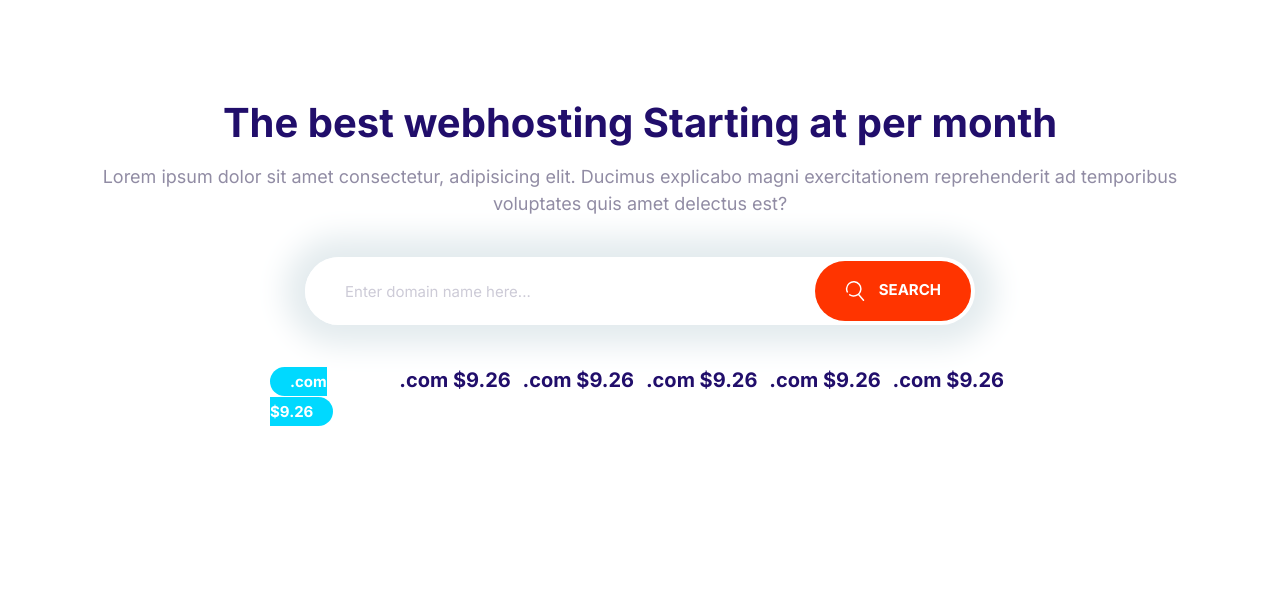
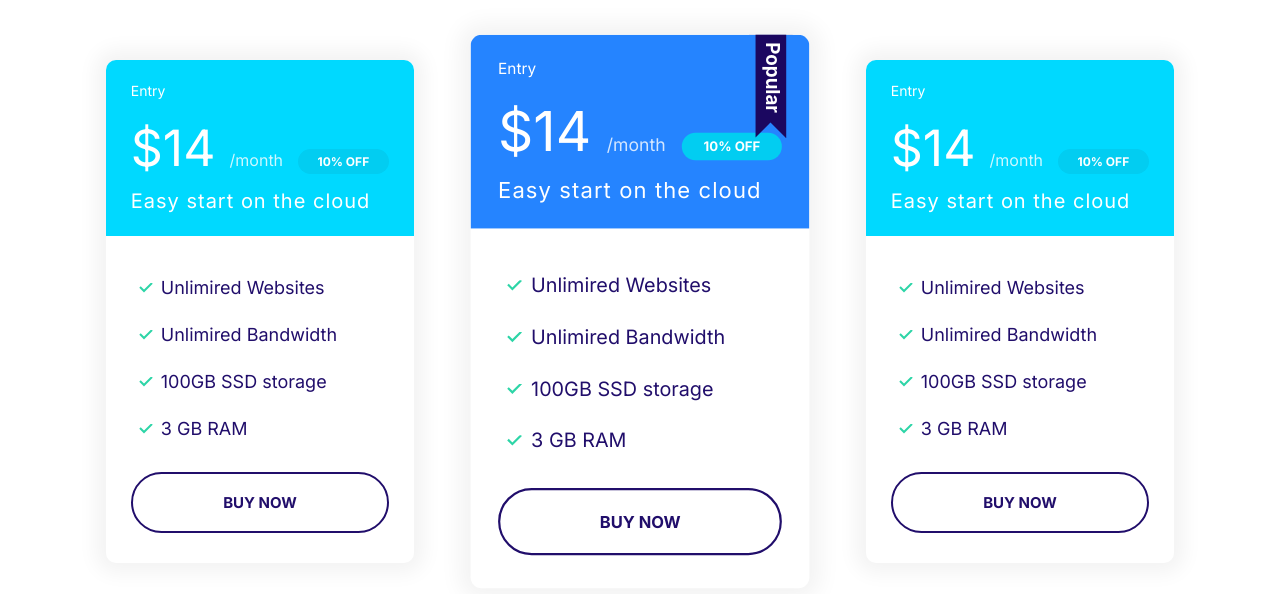
Before and after one commit to youhess/moshify_project, a plain HTML site: page index.html in a window 1280 px wide. Drawn offline with Linux system fonts and the light colour scheme.

Commit message:
set up blockPlans

```diff
--- a/css/stylel.css
+++ b/css/stylel.css
@@ -303,6 +303,9 @@ a {
   background: var(--color-secondary);
 }
 /* plans */
+.plan {
+  transition: transform 0.15s ease-out;
+}
 .plan__name {
   color: white;
   font-size: 2.4rem;
@@ -345,6 +348,9 @@ a {
   .plan__description {
     font-size: 1.5rem;
   }
+}
+.plan--popular {
+  transform: scale(1.1);
 }
 .plan--popular .card__header {
   position: relative;
@@ -647,3 +653,19 @@ a {
     grid-template-columns: repeat(auto-fit, minmax(120px, 1fr));
   }
 }
+/* plans Block */
+.block-plans .grid {
+  gap: 4rem;
+}
+.block-plans .plan {
+  max-width: 500px;
+  margin: 0 auto;
+}
+@media screen and (min-width: 1024px) {
+  .block-plans .grid--1x3 {
+    grid-template-columns: repeat(3, 1fr);
+  }
+  .plan:hover {
+    transform: scale(1.2);
+  }
+}
--- a/index.html
+++ b/index.html
@@ -19,38 +19,75 @@
     <title>Document</title>
   </head>
   <body style="">
-    <section class="block container block-domain">
-      <header class="block__header">
-        <h2>The best webhosting Starting at per month</h2>
-        <p class="block__content">
-          Lorem ipsum dolor sit amet consectetur, adipisicing elit. Ducimus
-          explicabo magni exercitationem reprehenderit ad temporibus voluptates
-          quis amet delectus est?
-        </p>
-      </header>
-      <div class="input-group">
-        <input
-          type="text"
-          class="input"
-          name=""
-          placeholder="Enter domain name here..."
-          id=""
-        />
-        <button class="button button--primary">
-          <svg class="icon icon--white icon--small">
-            <use xlink:href="images/sprite.svg#search"></use>
-          </svg>
-          Search
-        </button>
+    <section class="block container block-plans">
+      <div class="grid grid--1x3">
+        <div class="plan">
+          <div class="card card--secondary">
+            <header class="card__header">
+              <h3 class="plan__name">Entry</h3>
+              <span class="plan__price"> $14 </span>
+              <span class="plan__billing-cycle"> /month </span>
+              <span class="badge badge--tertiary badge--small">10% off</span>
+              <span class="plan__description"> Easy start on the cloud </span>
+            </header>
+            <div class="card__body">
+              <ul class="list list--tick">
+                <li class="list__item">Unlimired Websites</li>
+                <li class="list__item">Unlimired Bandwidth</li>
+                <li class="list__item">100GB SSD storage</li>
+                <li class="list__item">3 GB RAM</li>
+              </ul>
+              <button class="button button--unselected button--block">
+                buy now
+              </button>
+            </div>
+          </div>
+        </div>
+        <div class="plan plan--popular">
+          <div class="card card--parimary">
+            <header class="card__header">
+              <h3 class="plan__name">Entry</h3>
+              <span class="plan__price"> $14 </span>
+              <span class="plan__billing-cycle"> /month </span>
+              <span class="badge badge--tertiary badge--small">10% off</span>
+              <span class="plan__description"> Easy start on the cloud </span>
+            </header>
+            <div class="card__body">
+              <ul class="list list--tick">
+                <li class="list__item">Unlimired Websites</li>
+                <li class="list__item">Unlimired Bandwidth</li>
+                <li class="list__item">100GB SSD storage</li>
+                <li class="list__item">3 GB RAM</li>
+              </ul>
+              <button class="button button--unselected button--block">
+                buy now
+              </button>
+            </div>
+          </div>
+        </div>
+        <div class="plan">
+          <div class="card card--secondary">
+            <header class="card__header">
+              <h3 class="plan__name">Entry</h3>
+              <span class="plan__price"> $14 </span>
+              <span class="plan__billing-cycle"> /month </span>
+              <span class="badge badge--tertiary badge--small">10% off</span>
+              <span class="plan__description"> Easy start on the cloud </span>
+            </header>
+            <div class="card__body">
+              <ul class="list list--tick">
+                <li class="list__item">Unlimired Websites</li>
+                <li class="list__item">Unlimired Bandwidth</li>
+                <li class="list__item">100GB SSD storage</li>
+                <li class="list__item">3 GB RAM</li>
+              </ul>
+              <button class="button button--unselected button--block">
+                buy now
+              </button>
+            </div>
+          </div>
+        </div>
       </div>
-      <ul class="list block-domain__prices">
-        <li><span class="badge badge--secondary">.com $9.26</span></li>
-        <li>.com $9.26</li>
-        <li>.com $9.26</li>
-        <li>.com $9.26</li>
-        <li>.com $9.26</li>
-        <li>.com $9.26</li>
-      </ul>
     </section>
 
     <script src="js/main.js"></script>
```
Also changed, not shown: components/blockPlans.html (added, +70 -0 lines).
